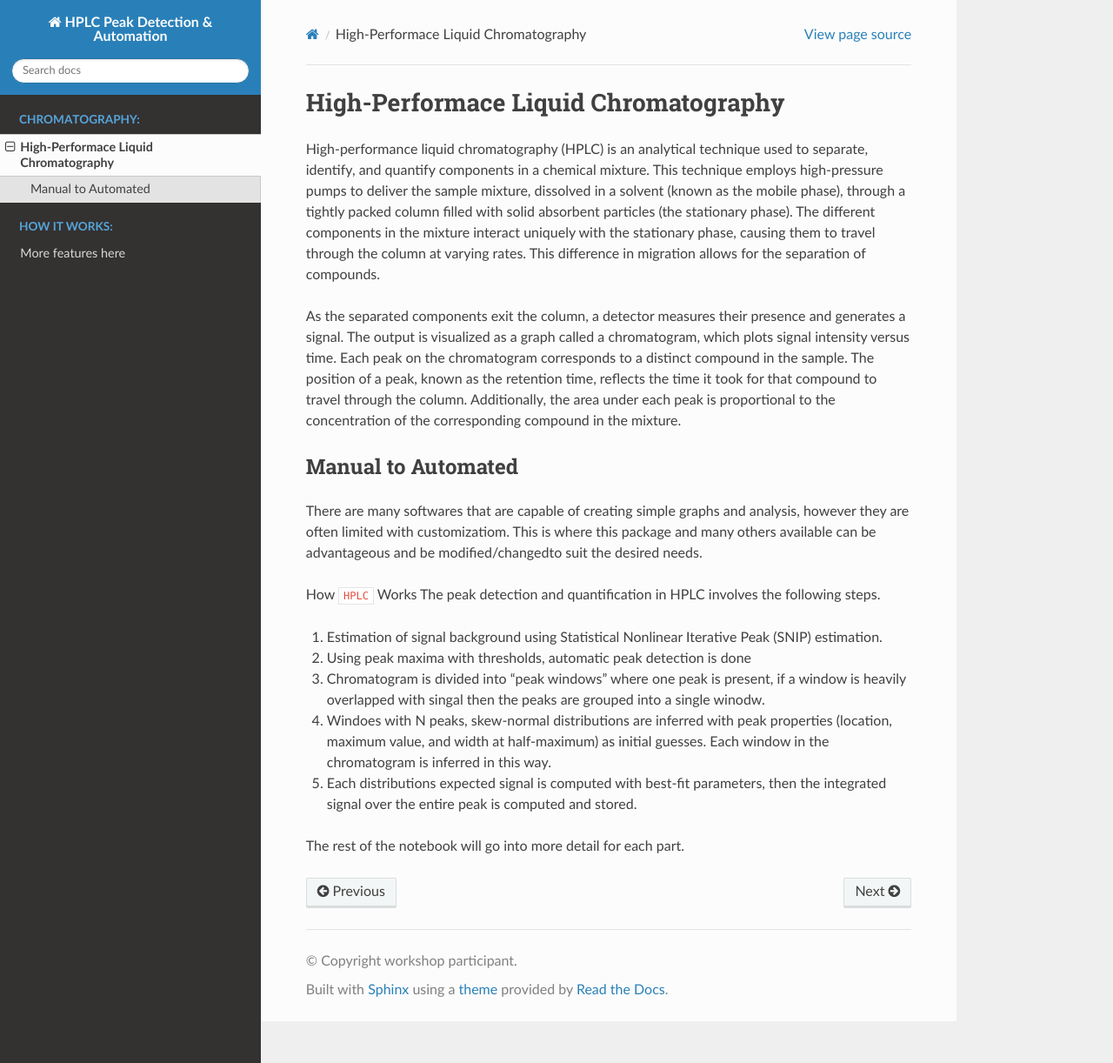
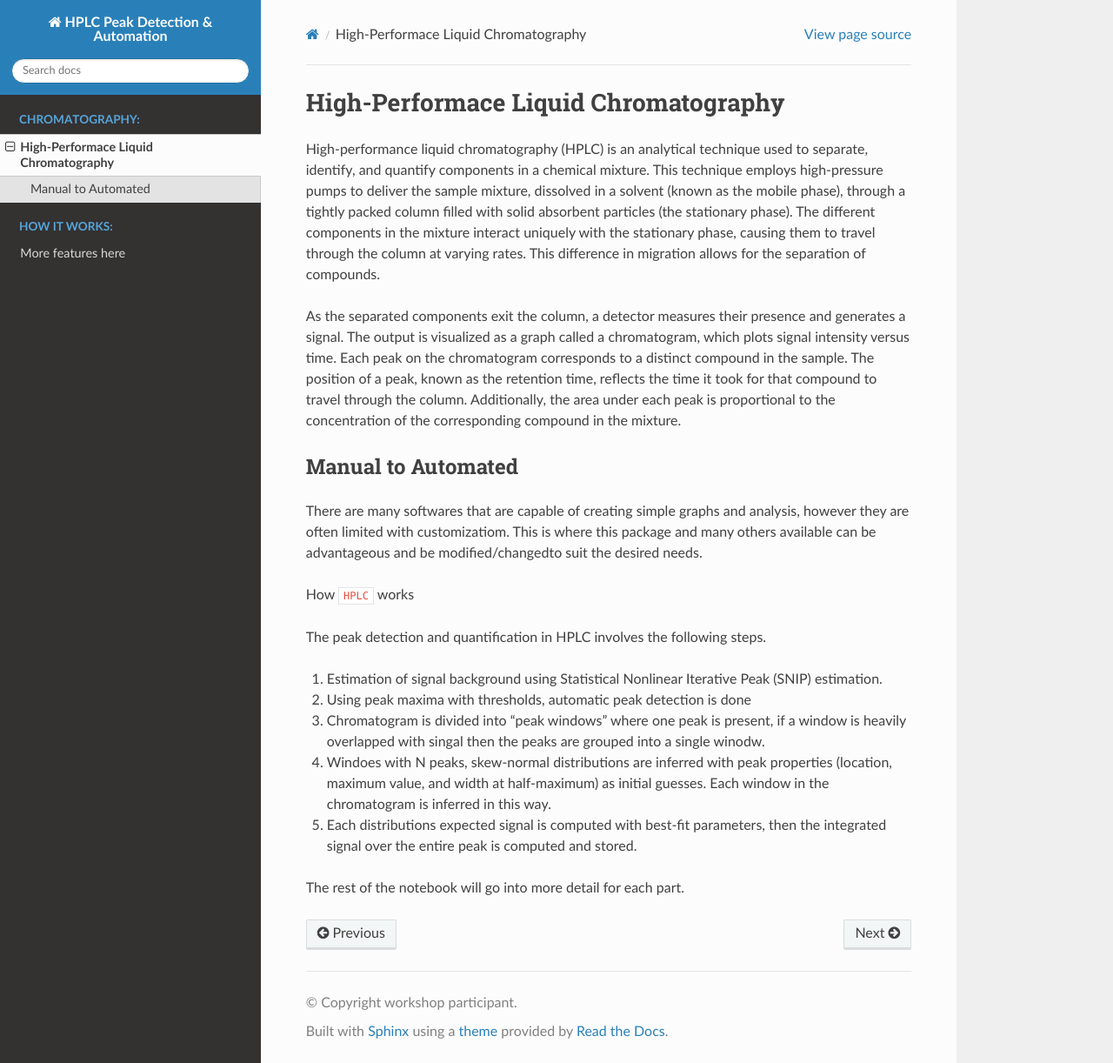
Before and after one commit to pcichowicz/HPLC, a Sphinx documentation site: the page built from doc/Using-HPLC.md, in a window 1280 px wide and 1222 px high. Shown: the whole window at 87% size. Built offline with Sphinx 7.4.7 and the Read the Docs theme 3.1.0, drawn with Linux system fonts in a browser that asks for light colours.

```diff
--- a/doc/Using-HPLC.md
+++ b/doc/Using-HPLC.md
@@ -10,7 +10,8 @@ As the separated components exit the column, a detector measures their presence
 There are many softwares that are capable of creating simple graphs and analysis, however they are often limited with customizatiom. This is where this package and many others available can be advantageous and be modified/changedto suit the desired needs.
 
 
-How  `HPLC` Works
+How  `HPLC` works
+
 The peak detection and quantification  in HPLC involves the following steps.
 
 1. Estimation of signal background using Statistical Nonlinear Iterative Peak (SNIP) estimation.
```
